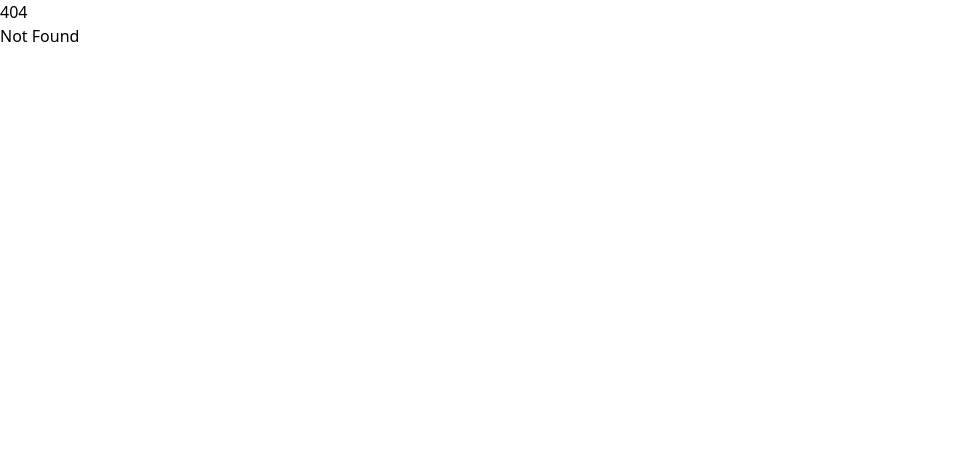
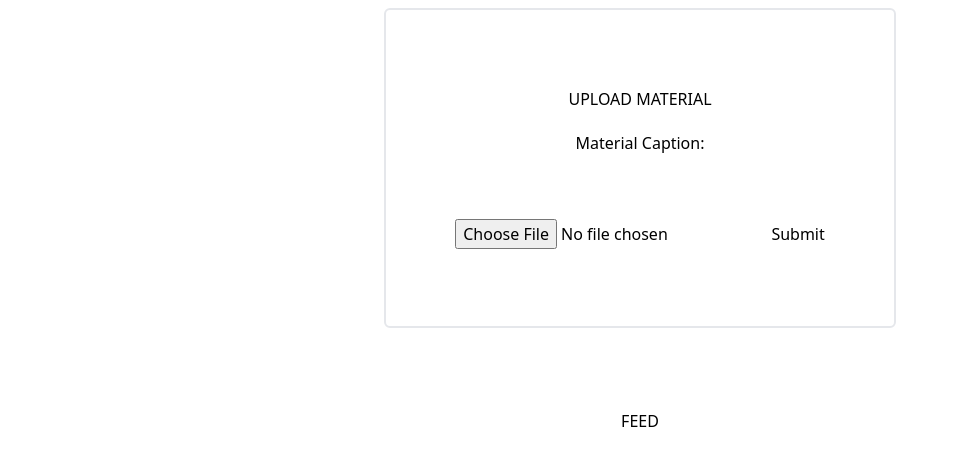
Before and after one commit to realZerais/Studygram, a SvelteKit app in the folder frontend/: page /home in a window 1280 px wide. Before the commit this address had no page. Shown: the top 466 px of the page, without its empty margins (0-959 px from the left). Built offline with nearby package versions, Linux system fonts and the light colour scheme.

Commit message:
cleaning and setting project outline

```diff
--- a/frontend/src/routes/+page.svelte
+++ b/frontend/src/routes/+page.svelte
@@ -1,47 +1,8 @@
 <script>
-    import { onMount } from 'svelte';
-    import axios from 'axios';
 
-    let tasks = [];
+</script>
 
-    onMount(async () => {
-      // Fetch tasks from the backend on component mount
-      const response = await axios.get('http://localhost:3000/tasks');
-      tasks = response.data;
-    });
-
-    // Function to add a new task
-    async function addTask() {
-      const description = prompt('Enter task description:');
-      if (description) {
-        await axios.post('http://localhost:3000/tasks', { description });
-        // Refresh tasks after adding
-        const response = await axios.get('http://localhost:3000/tasks');
-        tasks = response.data;
-      }
-    }
-
-    // Function to delete a task
-    async function deleteTask(id) {
-      if (confirm('Are you sure you want to delete this task?')) {
-        await axios.delete(`http://localhost:3000/tasks/${id}`);
-        // Refresh tasks after deletion
-        const response = await axios.get('http://localhost:3000/tasks');
-        tasks = response.data;
-      }
-    }
-  </script>
-
-  <main>
-    <h1>Task Management</h1>
-
-    <ul>
-      {#each tasks as task (task.id)}
-        <li on:click={() => deleteTask(task.id)}>
-          {task.description}
-        </li>
-      {/each}
-    </ul>
-
-    <button on:click={addTask}>Add Task</button>
-  </main>
+<main>
+  <h1>LANDING PAGE</h1>
+  <a href="home">HOME</a>
+</main>
--- /dev/null
+++ b/frontend/src/routes/home/+page.svelte
@@ -0,0 +1,25 @@
+<script>
+    // Material Upload: Students can upload study materials, including notes, slides, and practice exams.
+    // Categorization and Tagging: Categorize study materials by subject, course, and topic for easy navigation.
+    // Comments and Ratings: Allow users to leave comments and rate the usefulness of study materials.
+</script>
+
+<main class="flex flex-col justify-center items-center mt-2 gap-10">
+
+    <div class="h-[40vh] w-[40%] flex flex-col gap-5 justify-center items-center border-2 rounded-md">
+        <h1>UPLOAD MATERIAL</h1>
+        <h2>Material Caption:</h2>
+        <input type="text">
+
+        <form action="/action_page.php">
+            <input type="file" id="myFile" name="filename">
+            <input type="submit">
+        </form>
+    </div>
+    <hr>
+    <div>
+
+        <h1>FEED</h1>
+    </div>
+
+</main>
```
